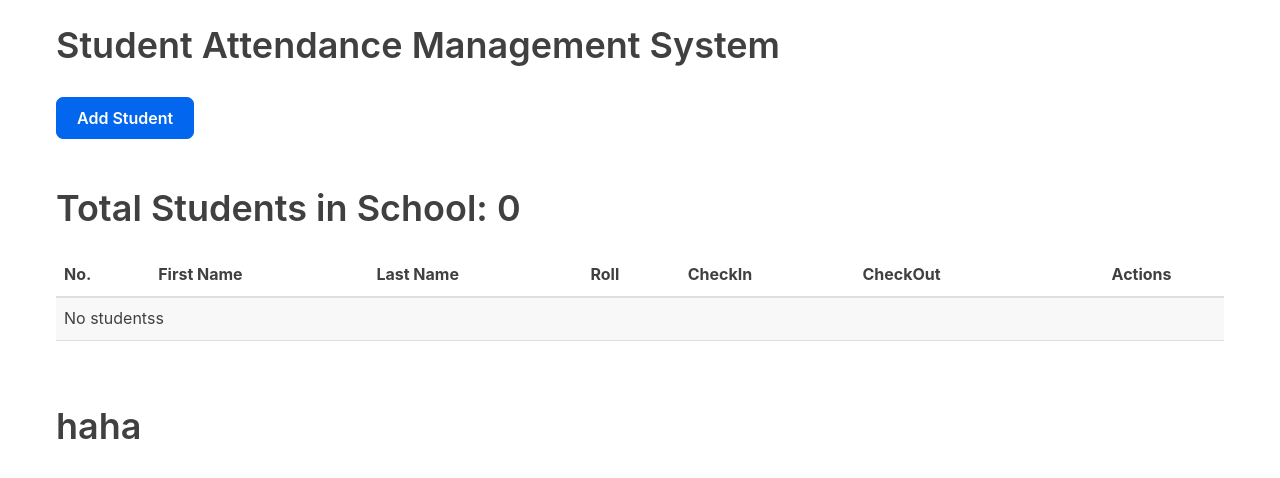
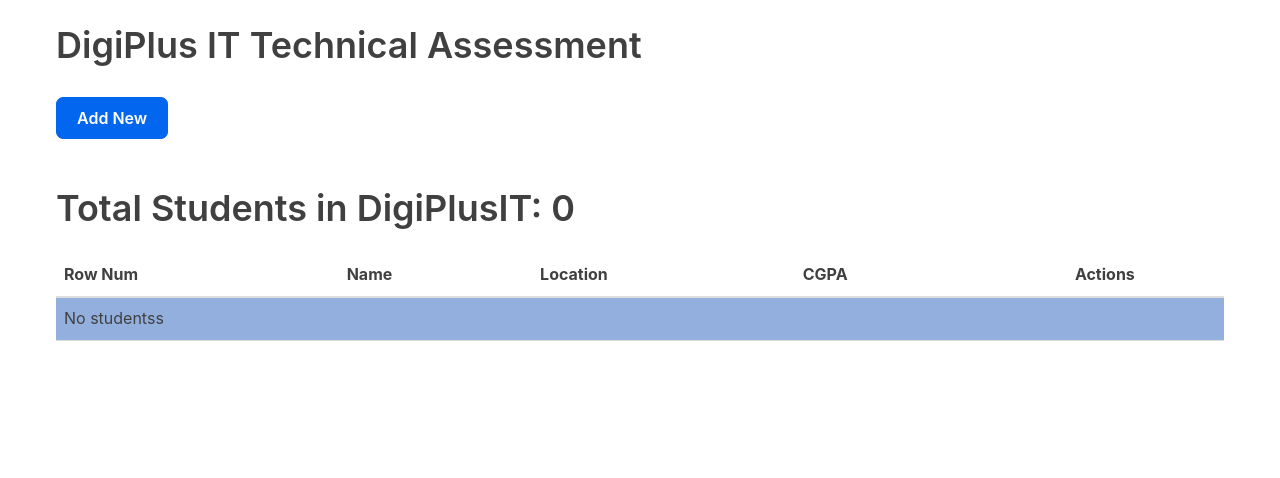
Before and after one commit to bablu1921/digiPlusIT, a React (Vite) app: page / in a window 1280 px wide. Shown: the top 478 px of the page. Built offline with nearby package versions, Linux system fonts and the light colour scheme.

Commit message:
Add functionalities

```diff
--- a/src/index.css
+++ b/src/index.css
@@ -14,19 +14,7 @@
 }
 
 
-h1 {
-  font-size: 2em;
-  margin: 0.67em 0;
-}
 
-hr {
-  box-sizing: content-box;
-  /* 1 */
-  height: 0;
-  /* 1 */
-  overflow: visible;
-  /* 2 */
-}
 
 
 pre {
@@ -36,48 +24,9 @@
   /* 2 */
 }
 
-/* Text-level semantics
-   ========================================================================== */
-/**
- * Remove the gray background on active links in IE 10.
- */
-a {
-  background-color: transparent;
-}
 
-/**
- * 1. Remove the bottom border in Chrome 57-
- * 2. Add the correct text decoration in Chrome, Edge, IE, Opera, and Safari.
- */
-abbr[title] {
-  border-bottom: none;
-  /* 1 */
-  text-decoration: underline;
-  /* 2 */
-  text-decoration: underline dotted;
-  /* 2 */
-}
 
-/**
- * Add the correct font weight in Chrome, Edge, and Safari.
- */
-b,
-strong {
-  font-weight: bolder;
-}
 
-/**
- * 1. Correct the inheritance and scaling of font size in all browsers.
- * 2. Correct the odd `em` font sizing in all browsers.
- */
-code,
-kbd,
-samp {
-  font-family: monospace, monospace;
-  /* 1 */
-  font-size: 1em;
-  /* 2 */
-}
 
 /**
  * Add the correct font size in all browsers.
@@ -1078,14 +1027,14 @@
   padding: 0.5rem;
 }
 
-caption {
-  padding: 1rem 0;
-  caption-side: bottom;
-  color: #ababab;
+
+
+.striped-table tbody tr:nth-child(odd) {
+  background-color: #92afde;
 }
 
-.striped-table tbody tr:nth-child(odd) {
-  background-color: #f8f8f8;
+.striped-table tbody tr:nth-child(even) {
+  background-color: #adbed9;
 }
 
 .contain-table {
--- a/src/page/Dashboard/Add.jsx
+++ b/src/page/Dashboard/Add.jsx
@@ -1,29 +1,28 @@
-import React, { useState, useRef, useEffect } from 'react'
-import Swal from 'sweetalert2';
+import React, { useState, useRef, useEffect } from "react";
+import Swal from "sweetalert2";
 // import uid from 'uid'
 
 function Add({ students, setstudents, setIsAdding }) {
-
-    const [firstName, setFirstName] = useState('');
-    const [lastName, setLastName] = useState('');
-    const [roll, setroll] = useState('');
-    const [checkIn, setcheckIn] = useState('');
-    const [checkOut, setcheckOut] = useState('');
+  const [firstName, setFirstName] = useState("");
+  const [location, setlocation] = useState("");
+  const [cgpa, setcgpa] = useState("");
+  const [checkIn, setcheckIn] = useState("");
+  const [checkOut, setcheckOut] = useState("");
 
   const textInput = useRef(null);
 
   useEffect(() => {
     textInput.current.focus();
-    }, [])
+  }, []);
 
-    const handleAdd = e => {
+  const handleAdd = (e) => {
     e.preventDefault();
-        if (!firstName || !lastName || !roll || !checkIn || !checkOut) {
+    if (!firstName || !location || !cgpa) {
       return Swal.fire({
-                icon: 'error',
-                title: 'Error!',
-                text: 'All fields are required.',
-                showConfirmButton: true
+        icon: "error",
+        title: "Error!",
+        text: "All fields are required.",
+        showConfirmButton: true,
       });
     }
 
@@ -31,25 +30,22 @@
     const newstudent = {
       id,
       firstName,
-            lastName,
-            roll,
-            checkIn,
-            checkOut
-        }
+      location,
+      cgpa,
+    };
     students.push(newstudent);
-        setstudents(localStorage.setItem('students',JSON.stringify(students)));
-        setstudents(JSON.parse(localStorage.getItem('students')||'[]'))
+    setstudents(localStorage.setItem("students", JSON.stringify(students)));
+    setstudents(JSON.parse(localStorage.getItem("students") || "[]"));
     setIsAdding(false);
 
     Swal.fire({
-            icon: 'success',
-            title: 'Added!',
-            text: `${firstName} ${lastName}'s data has been Added.`,
+      icon: "success",
+      title: "Added!",
+      text: `${firstName} ${location}'s data has been Added.`,
       showConfirmButton: false,
-            timer: 1500
+      timer: 1500,
     });
-    }
-
+  };
 
   return (
     <div className="small-container">
@@ -62,44 +58,28 @@
           ref={textInput}
           name="firstName"
           value={firstName}
-                    onChange={e => setFirstName(e.target.value)}
+          onChange={(e) => setFirstName(e.target.value)}
         />
-                <label htmlFor="lastName">Last Name</label>
+        <label htmlFor="location">Location</label>
         <input
-                    id="lastName"
+          id="location"
           type="text"
-                    name="lastName"
-                    value={lastName}
-                    onChange={e => setLastName(e.target.value)}
+          name="location"
+          value={location}
+          onChange={(e) => setlocation(e.target.value)}
         />
-                <label htmlFor="roll">Roll Number</label>
+        <label htmlFor="cgpa">CGPA</label>
         <input
-                    id="roll"
+          id="cgpa"
           type="text"
-                    name="roll"
-                    value={roll}
-                    onChange={e => setroll(e.target.value)}
+          name="cgpa"
+          value={cgpa}
+          onChange={(e) => setcgpa(e.target.value)}
         />
-                <label htmlFor="checkIn">Check In</label>
-                <input
-                    id="checkIn"
-                    type="text"
-                    name="checkIn"
-                    value={checkIn}
-                    onChange={e => setcheckIn(e.target.value)}
-                />
-                <label htmlFor="checkOut">Check Out</label>
-                <input
-                    id="checkOut"
-                    type="text"
-                    name="checkOut"
-                    value={checkOut}
-                    onChange={e => setcheckOut(e.target.value)}
-                />
-                <div style={{ marginTop: '30px' }}>
+        <div style={{ marginTop: "30px" }}>
           <input type="submit" value="Add" />
           <input
-                        style={{ marginLeft: '12px' }}
+            style={{ marginLeft: "12px" }}
             className="muted-button"
             type="button"
             value="Cancel"
@@ -111,4 +91,4 @@
   );
 }
 
-export default Add
+export default Add;
--- a/src/page/Dashboard/Header.jsx
+++ b/src/page/Dashboard/Header.jsx
@@ -1,15 +1,23 @@
-import React from 'react'
+import React from "react";
 
-function Header({ setIsAdding,students }) {
-    return (
-        <header>
-            <h1>Student Attendance Management System</h1>
-            <div style={{ marginTop: '30px', marginBottom: '18px',justifyContent:'space-between' }}>
-                <button onClick={() => setIsAdding(true)} className='round-button'>Add Student</button>
-                <h1>Total Students in School: {students.length}</h1>
-            </div>
-        </header>
-    )
+function Header({ setIsAdding, students }) {
+  return (
+    <header>
+      <h1>DigiPlus IT Technical Assessment</h1>
+      <div
+        style={{
+          marginTop: "30px",
+          marginBottom: "18px",
+          justifyContent: "space-between",
+        }}
+      >
+        <button onClick={() => setIsAdding(true)} className="round-button">
+          Add New
+        </button>
+        <h1>Total Students in DigiPlusIT: {students.length}</h1>
+      </div>
+    </header>
+  );
 }
 
-export default Header
+export default Header;
--- a/src/page/Dashboard/List.jsx
+++ b/src/page/Dashboard/List.jsx
@@ -11,14 +11,12 @@
     return (
         <div className='contain-table'>
             <table className='striped-table'>
-                <thead>
+                <thead className='thead'>
                     <tr>
-                        <th>No.</th>
-                        <th>First Name</th>
-                        <th>Last Name</th>
-                        <th>Roll</th>
-                        <th>CheckIn</th>
-                        <th>CheckOut</th>
+                        <th>Row Num</th>
+                        <th> Name</th>
+                        <th>Location</th>
+                        <th>CGPA</th>
                         <th colSpan={2} className="text-center">
                             Actions
                         </th>
@@ -30,10 +28,10 @@
                             <tr key={student.id}>
                                 <td>{i + 1}</td>
                                 <td>{student.firstName}</td>
-                                <td>{student.lastName}</td>
-                                <td>{student.roll}</td>
-                                <td>{student.checkIn}</td>
-                                <td>{student.checkOut} </td>
+                                <td>{student.location}</td>
+                                <td>{student.cgpa}</td>
+                                {/* <td>{student.checkIn}</td> */}
+                                {/* <td>{student.checkOut} </td> */}
                                 <td className="text-right">
                                     <button
                                         onClick={() => handleEdit(student.id)}
--- a/src/page/Dashboard/index.jsx
+++ b/src/page/Dashboard/index.jsx
@@ -1,82 +1,75 @@
-import React, { useState } from 'react'
-import Swal from 'sweetalert2';
+import React, { useState } from "react";
+import Swal from "sweetalert2";
 
-import Header from './Header';
-import List from './List';
-import Add from './Add';
-import Edit from './Edit';
+import Header from "./Header";
+import List from "./List";
+import Add from "./Add";
+import Edit from "./Edit";
 
-import { studentsData } from '../../Data';
-import { useEffect } from 'react';
+// import { studentsData } from '../../Data';
+import { useEffect } from "react";
 
 function Dashboard() {
-
   // const studentsData = JSON.parse(localStorage.getItem("students") || "[]");
   // console.log(studentsData);
 
-    const [students, setstudents] = useState(JSON.parse(localStorage.getItem('students')||'[]'));
+  const [students, setstudents] = useState(
+    JSON.parse(localStorage.getItem("students") || "[]")
+  );
   // const [students,setStudents]=useState(studentsData)
   const [selectedstudent, setSelectedstudent] = useState(null);
   const [isAdding, setIsAdding] = useState(false);
   const [isEditing, setIsEditing] = useState(false);
 
-
-
-
   const handleEdit = (id) => {
-        const [student] = students.filter(student => student.id === id);
+    const [student] = students.filter((student) => student.id === id);
 
     setSelectedstudent(student);
     setIsEditing(true);
-    }
+  };
 
   const handleDelete = (id) => {
     Swal.fire({
-            icon: 'warning',
-            title: 'Are you sure?',
+      icon: "warning",
+      title: "Are you sure?",
       text: "You won't be able to revert this!",
       showCancelButton: true,
-            confirmButtonText: 'Yes, delete it!',
-            cancelButtonText: 'No, cancel!',
-        }).then(result => {
-
+      confirmButtonText: "Yes, delete it!",
+      cancelButtonText: "No, cancel!",
+    }).then((result) => {
       if (result.value) {
         console.log(result.value);
-                const [student] = students.filter(student => student.id === id);
-
+        const [student] = students.filter((student) => student.id === id);
 
         Swal.fire({
-                    icon: 'success',
-                    title: 'Deleted!',
+          icon: "success",
+          title: "Deleted!",
           text: `${student.firstName} ${student.lastName}'s data has been deleted.`,
           showConfirmButton: false,
           timer: 1500,
         });
 
-                setstudents(localStorage.setItem('students',JSON.stringify(students.filter(student => student.id !== id))) );
-                setstudents(JSON.parse(localStorage.getItem('students')||'[]'))
-
-
+        setstudents(
+          localStorage.setItem(
+            "students",
+            JSON.stringify(students.filter((student) => student.id !== id))
+          )
+        );
+        setstudents(JSON.parse(localStorage.getItem("students") || "[]"));
       }
     });
+  };
 
-    }
-
-
-    useEffect(()=>{
+  useEffect(() => {
     setstudents(JSON.parse(localStorage.getItem("students") || "[]"));
-    },[])
-
+  }, []);
 
   return (
-        <div className='container'>
+    <div className="container">
       {/* List */}
       {!isAdding && !isEditing && (
         <>
-                    <Header
-                        setIsAdding={setIsAdding}
-                        students={students}
-                    />
+          <Header setIsAdding={setIsAdding} students={students} />
           <List
             students={students}
             handleEdit={handleEdit}
@@ -101,9 +94,9 @@
           setIsEditing={setIsEditing}
         />
       )}
-            <h1>haha</h1>
+
     </div>
-    )
+  );
 }
 
 export default Dashboard;
```
Lines whose indentation alone changed are shown as unchanged.
